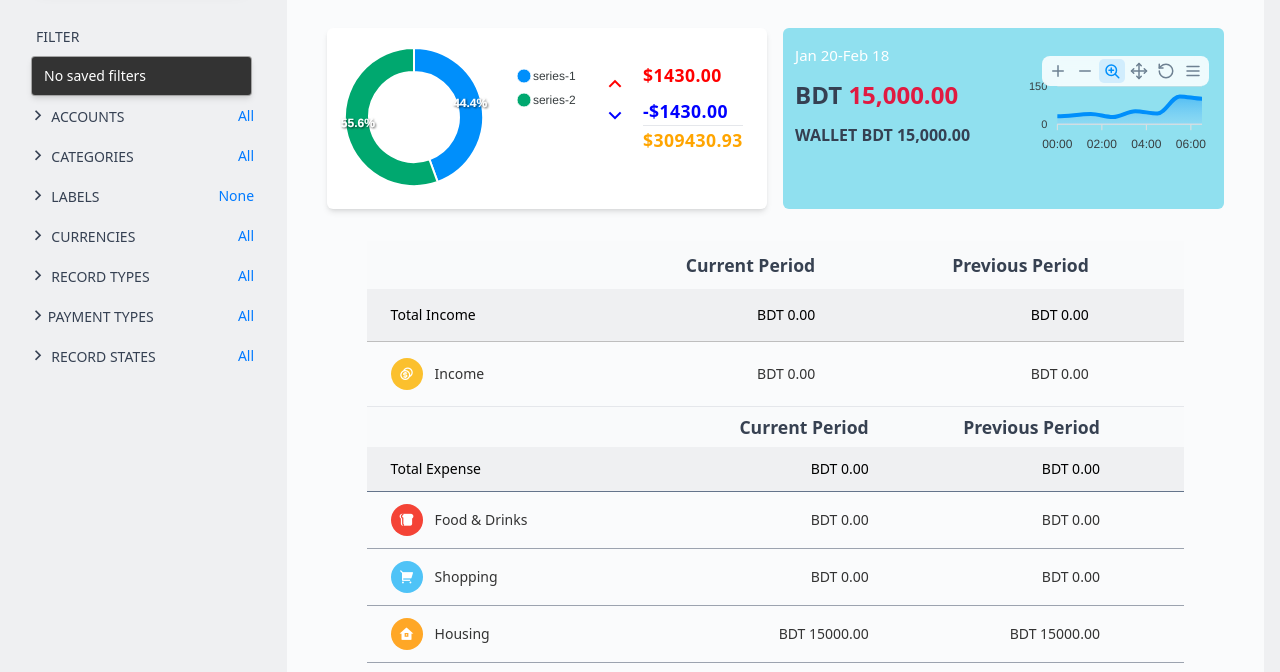
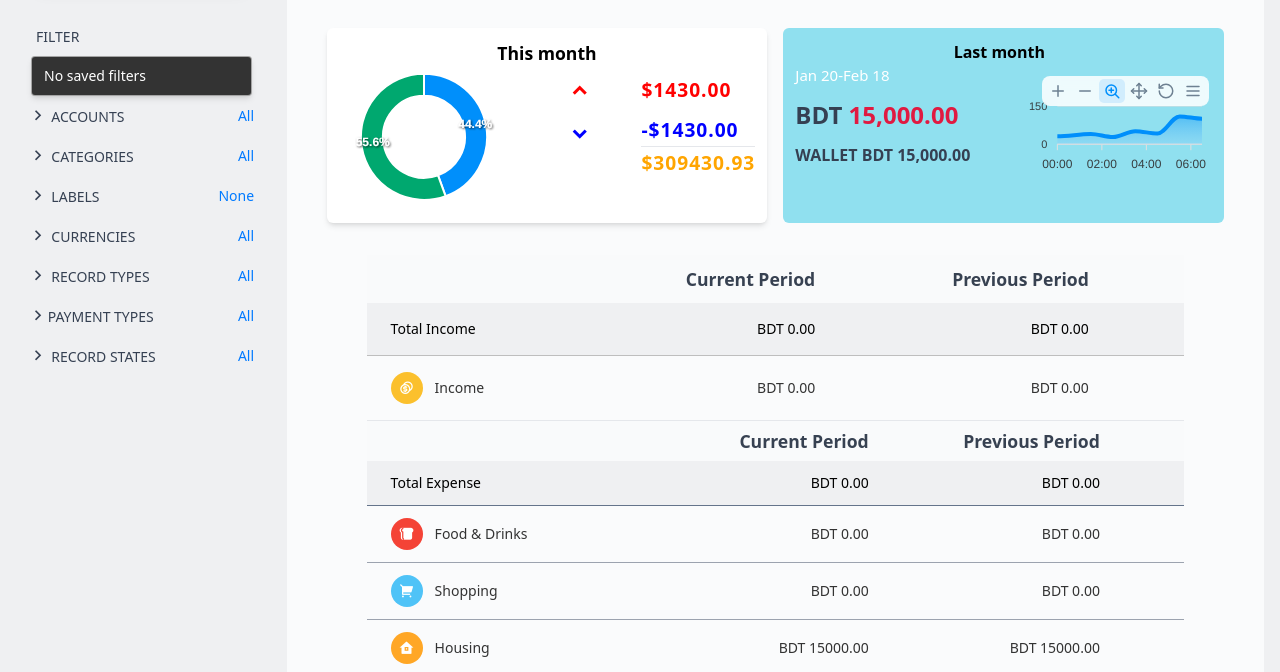
Before and after one commit to ArafatWebCraft/wallet-master-analytics, a plain HTML site: page index.html in a window 1280 px wide. Shown: the part 128-800 px from the top of the page. Drawn offline with nearby package versions, Linux system fonts and the light colour scheme.

Commit message:
alalytics page change and chart

```diff
--- a/index.html
+++ b/index.html
@@ -106,36 +106,41 @@
                         expenses report
                     </h2>
                     <div class="flex flex-col sm:flex-row justify-content-between gap-4 py-3">
-                        <div class="analytics-month  bg-[white] rounded-md shadow-md py-3 sm:w-[50%] flex">
-
-                            <div class="w-[60%]" id="chart">
+                        <div class="analytics-month  bg-[white] rounded-md shadow-md py-3 px-3 min-h[100px] sm:w-[50%]">
+                            <h1 class="text-center text-[1.1rem] w-[100px] font-semibold mx-auto ">This month</h1>
+                            <div class="flex justify-between">
+                                <div class="w-[40%]" id="chart">
                                 </div>
-                            <div class="analytics-amount pr-4 py-7">
-
-                                <div class="next-alalytic flex 2xl:pt-5 flex-col ml-3">
-                                    <span class="text-[1.3rem] text-[red]"><i
+                                <div class="analytics-amount">
+                                    <div class="next-alalytic font-bold flex 2xl:pt-5 flex-col ml-3">
+                                        <span class="text-[1.8rem] text-[red]"><i
                                                 class="ri-arrow-up-s-line text-2xl"></i></span>
-                                    <span class="text-[1.3rem] text-[blue]"><i
+                                        <span class="text-[1.8rem] text-[blue]"><i
                                                 class="ri-arrow-down-s-line text-2xl"></i></span>
                                     </div>
-
-                            </div>
-                            <div class="mt-[1.3rem] font-semibold text-[1.1rem] 2xl:pt-5 tracking-wide">
-                                <p class="leading-7 text-[red] mb-2">$1430.00</p>
-                                <p class="leading-7 text-[blue]">-$1430.00</p>
-                                <hr class="">
-                                <p class="leading-7 text-[orange]">$309430.93</p>
                                 </div>
 
+                                <div
+                                    class="mt-[0.5rem] tracking-wider font-semibold text-[1.2rem] 2xl:pt-5 tracking-wide">
+                                    <p class="leading-8 text-[red] mb-2">$1430.00</p>
+                                    <p class="leading-8 text-[blue]">-$1430.00</p>
+                                    <hr class="">
+                                    <p class="leading-8 text-[orange]">$309430.93</p>
                                 </div>
-                        <div class="bg-[#90E0EF] px-3 py-4 flex justify-between rounded-md 2xl:pt-12 sm:w-[50%]">
+                            </div>
+                        </div>
+                        <div class="bg-[#90E0EF] px-3 py-3  rounded-md 2xl:pt-[2rem] sm:w-[50%]">
+                            <h1 class="w-[100px] mx-auto font-semibold">Last month</h1>
+                            <div class="flex justify-between">
                                 <div>
                                     <p class="capitalize text-[15px] text-[#9a9fa8] mb-3 text-[white]">Jan 20-Feb 18</p>
                                     <span class="uppercase text-[#354052] font-[600] text-2xl">bdt <span
                                             class="text-[#E01A41]">15,000.00</span></span>
-                                <p class="uppercase text-[#354052] font-[600] mt-3 text-1xl">Wallet bdt 15,000.00</p>
+                                    <p class="uppercase text-[#354052] font-[600] mt-3 text-1xl">Wallet bdt 15,000.00
+                                    </p>
                                 </div>
                                 <div id="analytics-chart" class="mt-3" style="max-width: 200px;">
+                                </div>
                             </div>
                         </div>
                     </div>
--- a/js/app.js
+++ b/js/app.js
@@ -2,6 +2,9 @@ var options = {
     series: [44, 55],
     chart: {
         type: 'donut',
+    },
+    legend: {
+        show: false  // This line hides the legend
     },
     responsive: [{
         breakpoint: 480,
```
Lines whose indentation alone changed are shown as unchanged.
